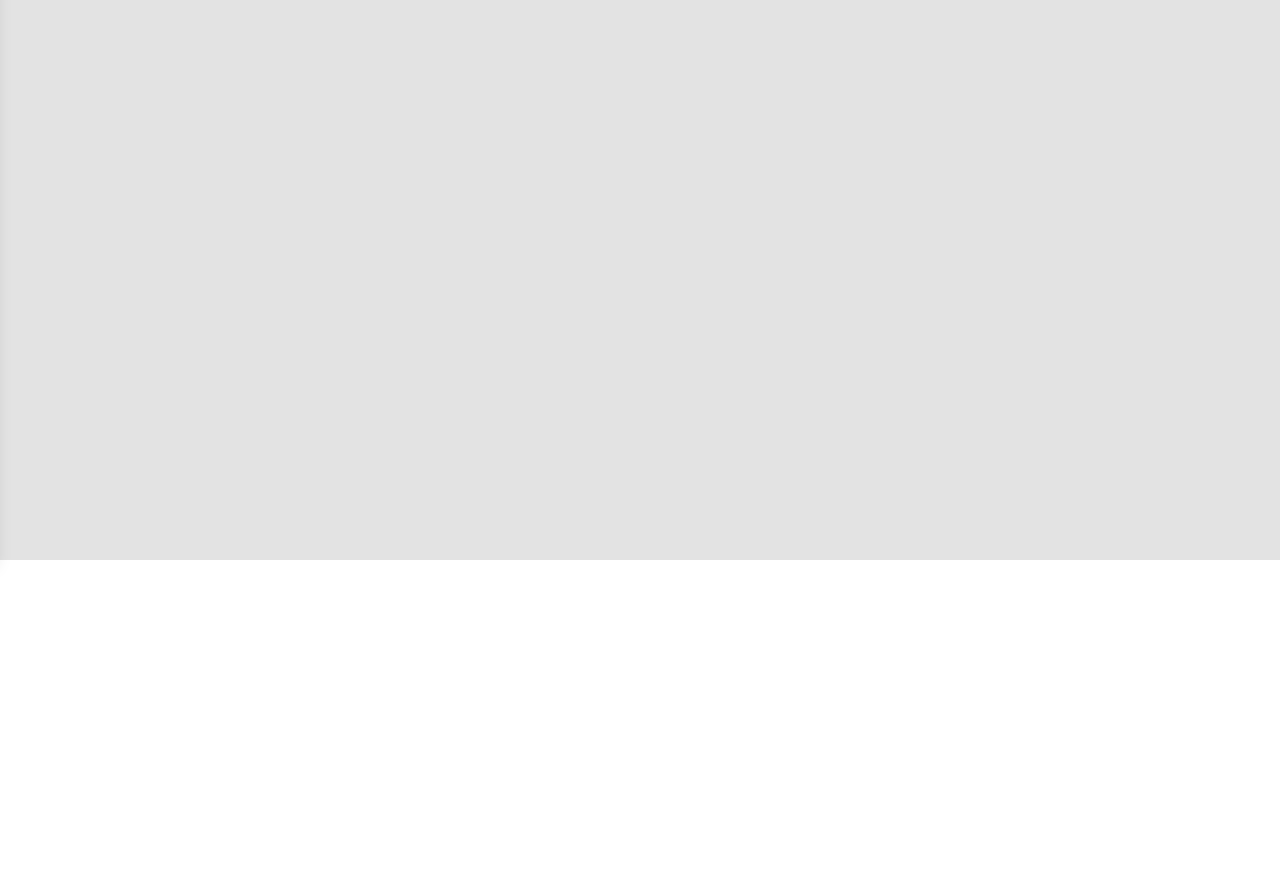
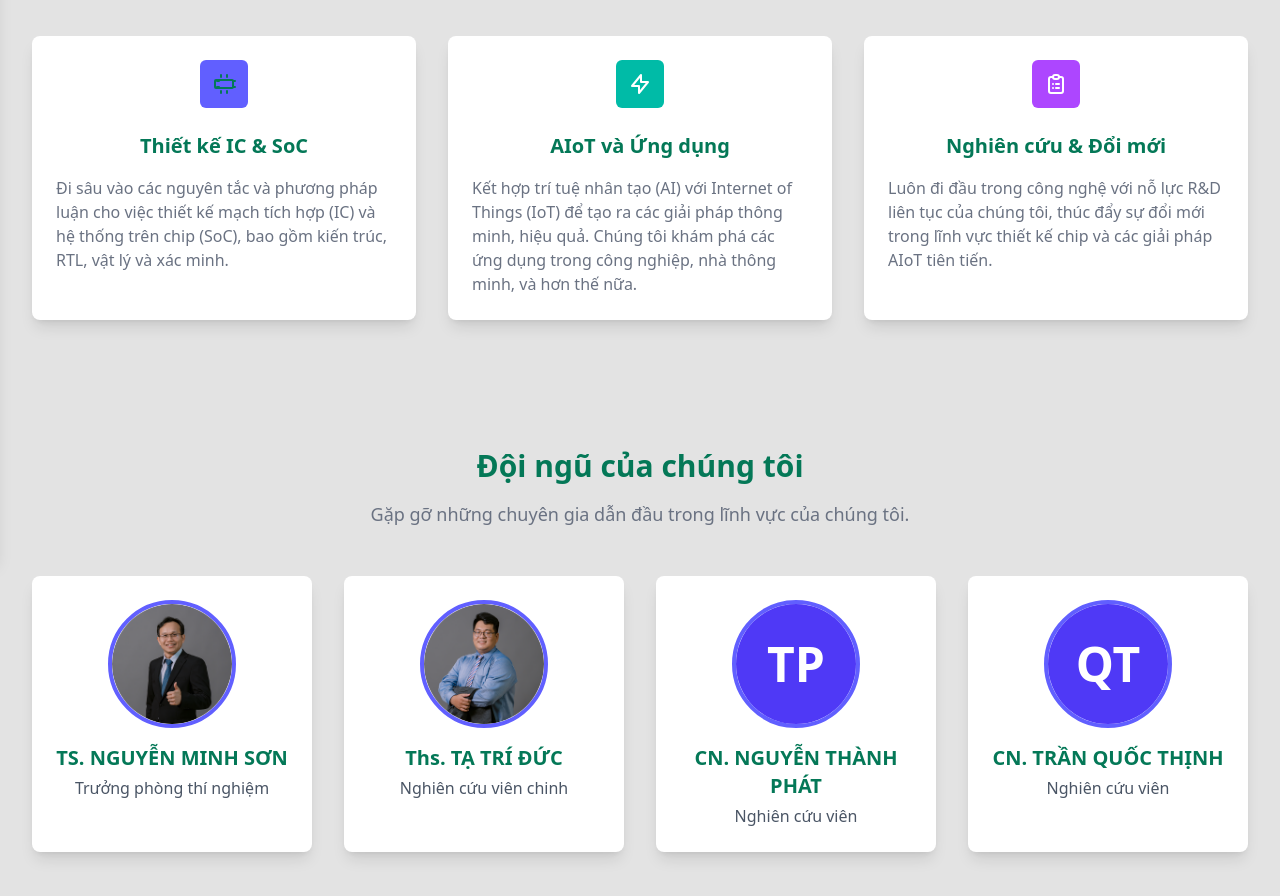
Before and after one commit to UIT20521737/asicweb, a Next.js app: page / in a window 1280 px wide. Shown: the part 240-1136 px from the top of the page. Before the commit the page ends 800 px from the top, so only its background shows below. Built offline with nearby package versions, Linux system fonts and the light colour scheme.

Commit message:
23/9/2023

```diff
--- a/src/app/(main)/calendar/page.js
+++ b/src/app/(main)/calendar/page.js
@@ -1,3 +1,4 @@
+import ComingSoon from "@/components/ComingSoon";
 
 export const metadata = {
   title: "Calendar",
@@ -6,6 +7,6 @@ export const metadata = {
 
 export default function Calendar() {
   return (
-    <div>calendar</div>
+    <div><ComingSoon/></div>
   );
 }
--- a/src/app/(main)/news/page.js
+++ b/src/app/(main)/news/page.js
@@ -1,3 +1,4 @@
+import ComingSoon from "@/components/ComingSoon";
 
 export const metadata = {
   title: "News",
@@ -6,6 +7,6 @@ export const metadata = {
 
 export default function News() {
   return (
-    <div>news</div>
+    <div><ComingSoon/></div>
   );
 }
--- a/src/app/(main)/page.js
+++ b/src/app/(main)/page.js
@@ -1,7 +1,11 @@
-
+import AboutUs from "@/components/AboutUs";
+import TeamMembers from "@/components/TeamMembers";
 
 export default function Home() {
   return (
-    <div>Home</div>
+    <div>
+      <AboutUs/>
+      <TeamMembers/>
+    </div>
   );
 }
--- a/src/app/(main)/publications/page.js
+++ b/src/app/(main)/publications/page.js
@@ -1,9 +1,11 @@
+import ComingSoon from "@/components/ComingSoon";
+
 export const metadata = {
   title: "Publications",
   discription: ""
 }
 export default function Publications() {
   return (
-    <div>publications</div>
+    <div><ComingSoon/></div>
   );
 }
--- a/src/app/(main)/services/page.js
+++ b/src/app/(main)/services/page.js
@@ -1,4 +1,4 @@
-
+import ComingSoon from "@/components/ComingSoon";
 export const metadata = {
   title: "Services",
   description: "",
@@ -6,6 +6,6 @@ export const metadata = {
 
 export default function Services() {
   return (
-    <div>Services </div>
+    <div><ComingSoon/> </div>
   );
 }
--- /dev/null
+++ b/src/components/AboutUs.js
@@ -0,0 +1,64 @@
+
+export default function AboutUs() {
+  return (
+    <div className="py-16 px-4 sm:px-6 lg:px-8">
+      <div className="max-w-7xl mx-auto">
+        <div className="text-center">
+          <h2 className="text-3xl font-extrabold text-primary sm:text-4xl">
+            Về chúng tôi
+          </h2>
+          <p className="mt-4 text-lg text-gray-500 dark:text-gray-400">
+            Khám phá các nguyên tắc cốt lõi của Thiết kế IC, SoC và ứng dụng AIoT.
+          </p>
+        </div>
+
+        <div className="mt-16 grid grid-cols-1 md:grid-cols-2 lg:grid-cols-3 gap-8">
+          {/* Card 1: Thiết kế IC & SoC */}
+          <div className="bg-background rounded-lg shadow-lg p-6 transform transition duration-500 hover:scale-105 hover:shadow-xl">
+            <div className="flex justify-center items-center h-12 w-12 rounded-md bg-indigo-500 text-primary mx-auto">
+              <svg xmlns="http://www.w3.org/2000/svg" className="h-6 w-6" fill="none" viewBox="0 0 24 24" stroke="currentColor">
+                <path strokeLinecap="round" strokeLinejoin="round" strokeWidth={2} d="M9 3v2m6-2v2M9 19v2m6-2v2M5 9h2m-2 6h2m14-6h2m-2 6h2M3 9a1 1 0 011-1h16a1 1 0 011 1v6a1 1 0 01-1 1H4a1 1 0 01-1-1V9z" />
+              </svg>
+            </div>
+            <h3 className="mt-6 text-xl font-semibold text-center text-primary ">
+              Thiết kế IC & SoC
+            </h3>
+            <p className="mt-4 text-gray-500 dark:text-gray-400">
+              Đi sâu vào các nguyên tắc và phương pháp luận cho việc thiết kế mạch tích hợp (IC) và hệ thống trên chip (SoC), bao gồm kiến trúc, RTL, vật lý và xác minh.
+            </p>
+          </div>
+
+          {/* Card 2: AIoT */}
+          <div className="bg-background rounded-lg shadow-lg p-6 transform transition duration-500 hover:scale-105 hover:shadow-xl">
+            <div className="flex justify-center items-center h-12 w-12 rounded-md bg-teal-500 text-white mx-auto">
+              <svg xmlns="http://www.w3.org/2000/svg" className="h-6 w-6" fill="none" viewBox="0 0 24 24" stroke="currentColor">
+                <path strokeLinecap="round" strokeLinejoin="round" strokeWidth={2} d="M13 10V3L4 14h7v7l9-11h-7z" />
+              </svg>
+            </div>
+            <h3 className="mt-6 text-xl font-semibold text-center text-primary ">
+              AIoT và Ứng dụng
+            </h3>
+            <p className="mt-4 text-gray-500 dark:text-gray-400">
+              Kết hợp trí tuệ nhân tạo (AI) với Internet of Things (IoT) để tạo ra các giải pháp thông minh, hiệu quả. Chúng tôi khám phá các ứng dụng trong công nghiệp, nhà thông minh, và hơn thế nữa.
+            </p>
+          </div>
+
+          {/* Card 3: Nghiên cứu & Phát triển */}
+          <div className="bg-background rounded-lg shadow-lg p-6 transform transition duration-500 hover:scale-105 hover:shadow-xl">
+            <div className="flex justify-center items-center h-12 w-12 rounded-md bg-purple-500 text-white mx-auto">
+              <svg xmlns="http://www.w3.org/2000/svg" className="h-6 w-6" fill="none" viewBox="0 0 24 24" stroke="currentColor">
+                <path strokeLinecap="round" strokeLinejoin="round" strokeWidth={2} d="M9 5H7a2 2 0 00-2 2v12a2 2 0 002 2h10a2 2 0 002-2V7a2 2 0 00-2-2h-2M9 5a2 2 0 002 2h2a2 2 0 002-2M9 5a2 2 0 012-2h2a2 2 0 012 2m-3 7h3m-3 4h3m-6-4h.01M9 16h.01" />
+              </svg>
+            </div>
+            <h3 className="mt-6 text-xl font-semibold text-center text-primary">
+              Nghiên cứu & Đổi mới
+            </h3>
+            <p className="mt-4 text-gray-500 dark:text-gray-400">
+              Luôn đi đầu trong công nghệ với nỗ lực R&D liên tục của chúng tôi, thúc đẩy sự đổi mới trong lĩnh vực thiết kế chip và các giải pháp AIoT tiên tiến.
+            </p>
+          </div>
+        </div>
+      </div>
+    </div>
+  );
+}
--- /dev/null
+++ b/src/components/ComingSoon.js
@@ -0,0 +1,33 @@
+// components/ComingSoon.js
+// Hoặc bạn có thể đặt nó trong pages/coming-soon.js nếu muốn nó là một trang riêng biệt
+
+import React from 'react';
+
+export default function ComingSoon() {
+  return (
+    <div className="flex items-center justify-center min-h-screen  text-center px-4 sm:px-6 lg:px-8">
+      <div className="max-w-md mx-auto py-12">
+        {/* Phần tiêu đề lớn với màu gradient */}
+        <h1 className="text-6xl sm:text-7xl lg:text-8xl font-extrabold leading-tight">
+          <span className="bg-gradient-to-r from-green-600 to-green-400 text-transparent bg-clip-text">Comin</span>
+          <span className="bg-gradient-to-r from-orange-500 to-yellow-400 text-transparent bg-clip-text">g</span>
+          <br />
+          <span className="bg-gradient-to-r from-green-600 to-green-400 text-transparent bg-clip-text">Soon</span>
+          <span className="bg-gradient-to-r from-orange-500 to-yellow-400 text-transparent bg-clip-text">!</span>
+        </h1>
+
+        {/* Thông báo phụ */}
+        <p className="mt-8 text-lg text-gray-600 dark:text-gray-400 max-w-sm mx-auto">
+          Chúng tôi đang nỗ lực hoàn thiện trang này. Vui lòng quay lại sau nhé\!
+        </p>
+
+        {/* Có thể thêm một biểu tượng hoặc ảnh nhỏ ở đây nếu muốn, ví dụ: */}
+        {/* <div className="mt-8">
+          <svg className="mx-auto h-16 w-16 text-indigo-500" fill="none" viewBox="0 0 24 24" stroke="currentColor">
+            <path strokeLinecap="round" strokeLinejoin="round" strokeWidth={2} d="M12 8v4l3 3m6-3a9 9 0 11-18 0 9 9 0 0118 0z" />
+          </svg>
+        </div> */}
+      </div>
+    </div>
+  );
+}
--- /dev/null
+++ b/src/components/TeamMembers.js
@@ -0,0 +1,90 @@
+// components/TeamMembers.js
+
+import React from 'react';
+import Image from 'next/image';
+
+const getInitials = (name) => {
+  const parts = name.split(' ');
+  if (parts.length > 1) {
+    // Lấy chữ cái đầu tiên của từ cuối cùng và từ áp chót (ví dụ: TẠ TRÍ ĐỨC -> TĐ)
+    const firstInitial = parts[parts.length - 2][0];
+    const secondInitial = parts[parts.length - 1][0];
+    return `${firstInitial}${secondInitial}`;
+  } else if (parts.length === 1) {
+    // Nếu chỉ có một từ, lấy 2 chữ cái đầu tiên
+    return parts[0].substring(0, 2);
+  }
+  return '';
+};
+
+const teamMembers = [
+    {
+    name: "TS. NGUYỄN MINH SƠN",
+    title: "Trưởng phòng thí nghiệm",
+    imageUrl: "/images/Nguyen-Minh-Son.bak.png", // Ảnh có sẵn
+  },
+  {
+    name: "Ths. TẠ TRÍ ĐỨC",
+    title: "Nghiên cứu viên chinh",
+    imageUrl: "/images/Ta-Tri-Duc.bak.png", // Ảnh có sẵn
+  },
+  {
+    name: "CN. NGUYỄN THÀNH PHÁT",
+    title: "Nghiên cứu viên",
+    imageUrl: "/images/placeholder-phat.png", // Sẽ hiển thị "TP" (Thành Phát)
+  },
+  {
+    name: "CN. TRẦN QUỐC THỊNH",
+    title: "Nghiên cứu viên",
+    imageUrl: "/images/placeholder-thinh.png", // Sẽ hiển thị "QT" (Quốc Thịnh)
+  },
+];
+
+export default function TeamMembers() {
+  return (
+    <div className="py-16 px-4 sm:px-6 lg:px-8">
+      <div className="max-w-7xl mx-auto">
+        <div className="text-center">
+          <h2 className="text-3xl font-extrabold text-primary">
+            Đội ngũ của chúng tôi
+          </h2>
+          <p className="mt-4 text-lg text-gray-500 dark:text-gray-400">
+            Gặp gỡ những chuyên gia dẫn đầu trong lĩnh vực của chúng tôi.
+          </p>
+        </div>
+
+        <div className="mt-12 grid grid-cols-1 md:grid-cols-2 lg:grid-cols-4 gap-8">
+          {teamMembers.map((member, index) => {
+            const isPlaceholderImage = member.imageUrl.startsWith('/images/placeholder-');
+            const initials = isPlaceholderImage ? getInitials(member.name) : '';
+
+            return (
+              <div key={index} className="flex flex-col items-center text-center p-6 bg-background rounded-lg shadow-lg">
+                <div className="relative w-32 h-32 mb-4 rounded-full overflow-hidden border-4 border-indigo-500 dark:border-indigo-400 flex items-center justify-center">
+                  {isPlaceholderImage ? (
+                    <div className="text-5xl font-bold text-white bg-indigo-600 dark:bg-indigo-500 w-full h-full flex items-center justify-center">
+                      {initials}
+                    </div>
+                  ) : (
+                    <Image
+                      src={member.imageUrl}
+                      alt={member.name}
+                      layout="fill"
+                      objectFit="cover"
+                    />
+                  )}
+                </div>
+                <h3 className="text-xl font-semibold text-primary">
+                  {member.name}
+                </h3>
+                <p className="mt-1 text-base text-gray-600 dark:text-gray-400">
+                  {member.title}
+                </p>
+              </div>
+            );
+          })}
+        </div>
+      </div>
+    </div>
+  );
+}
```
Also changed, not shown: public/images/Nguyen-Minh-Son.bak.png (added), public/images/Ta-Tri-Duc.bak.png (added).
